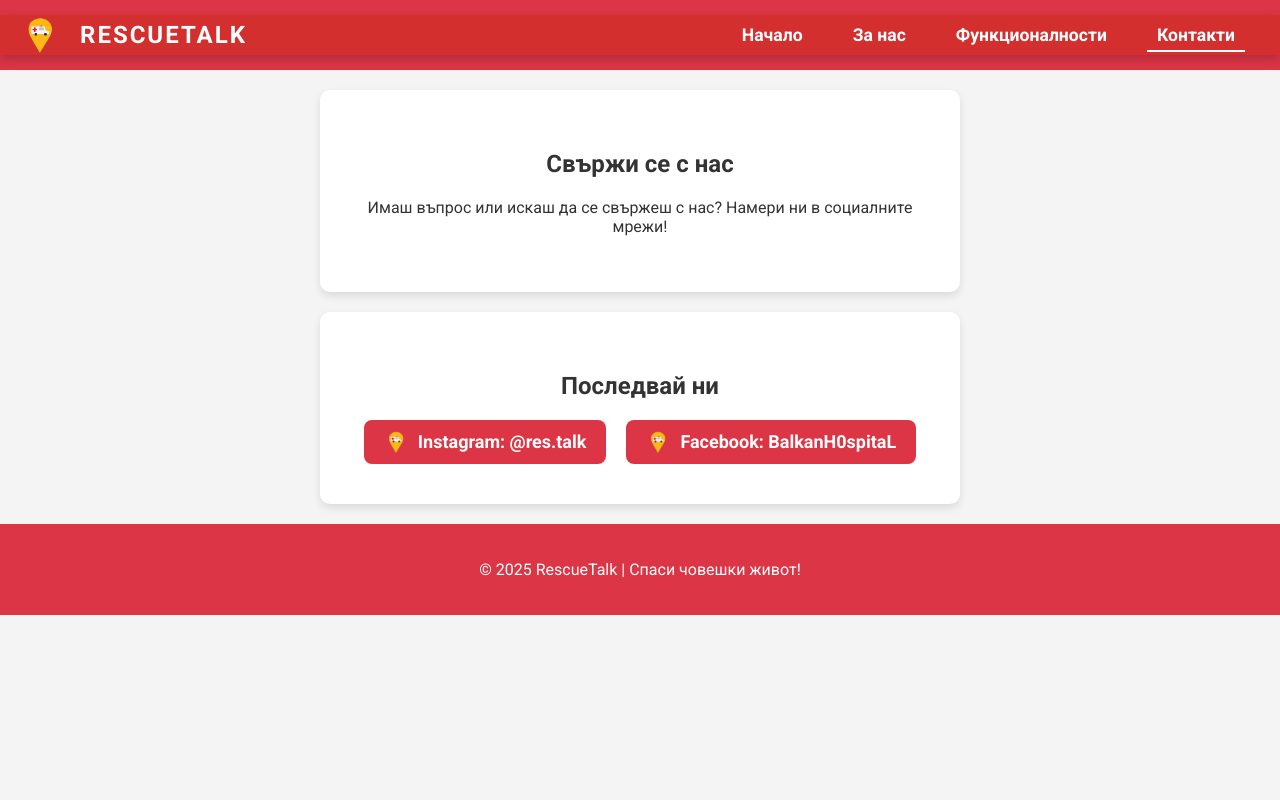
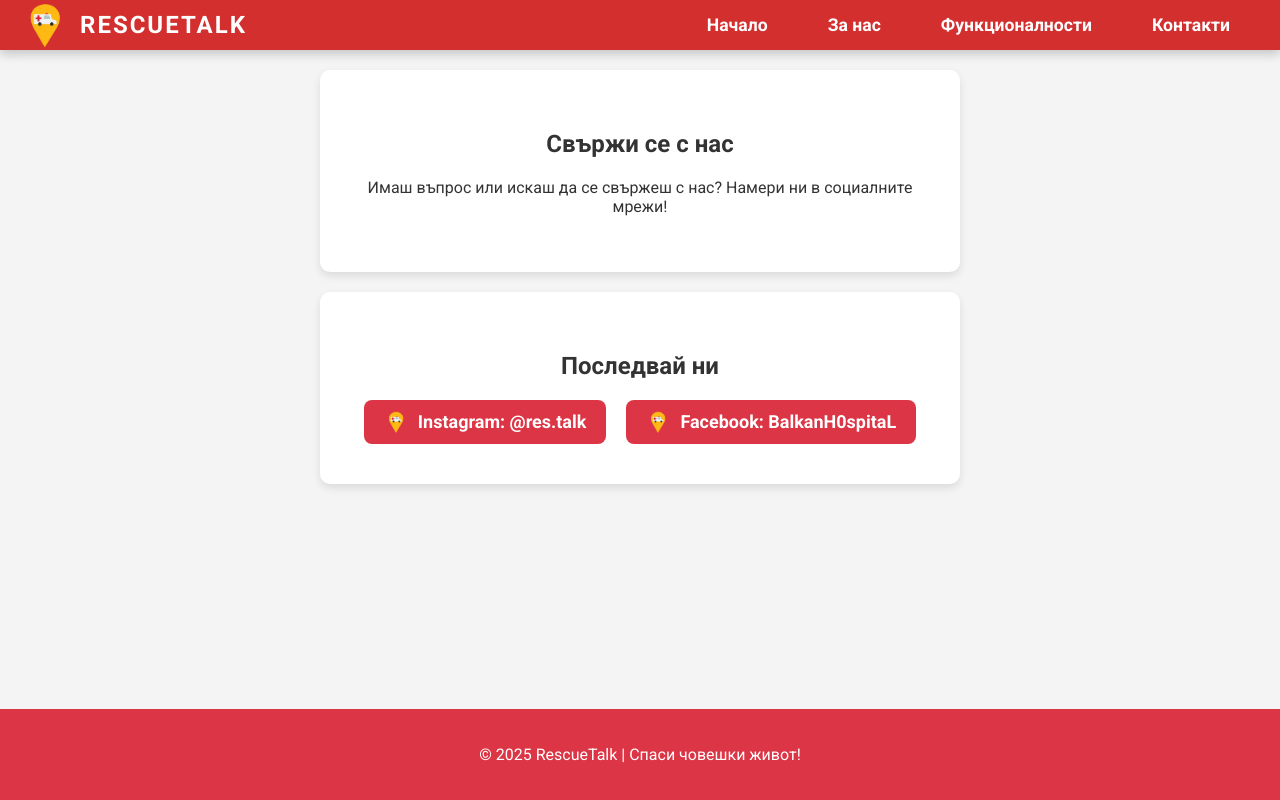
Before and after one commit to nikicha2209/RescueTalk.Website, a plain HTML site: page contact.html in a window 1280 px wide. Drawn offline with Linux system fonts and the light colour scheme.

Commit message:
fixed some errors with contcts

```diff
--- a/contact.html
+++ b/contact.html
@@ -37,7 +37,7 @@
                     <img src="images/logo.png" alt="Instagram">Instagram: @res.talk
                 </a>
 
-                <a href="https://www.facebook.com/BalkanH0spitaL" target="_blank">
+                <a href="https://www.facebook.com/profile.php?id=61572405491790" target="_blank">
                     <img src="images/logo.png" alt="Facebook">Facebook: BalkanH0spitaL
                 </a>
             </div>
--- a/styles/contact.css
+++ b/styles/contact.css
@@ -4,39 +4,23 @@ body {
     padding: 0;
     background-color: #f4f4f4;
     color: #333;
-}
-
-header {
-    background-color: #dc3545;
-    padding: 15px 0;
-    text-align: center;
-    color: white;
+    display: flex;
+    flex-direction: column;
+    min-height: 100vh; /* Това ще помогне да се задържи footer-a в долната част */
 }
 
 nav {
     display: flex;
-    justify-content: space-between;
-    align-items: center;
     padding: 0 20px;
-    flex-wrap: wrap;
-}
-
-.logo {
-    display: flex;
-    align-items: center;
-}
-
-.logo img {
-    height: 40px;
-    margin-right: 10px;
+    background-color: #d32f2f; /* Чисто червен фон */
 }
 
 nav ul {
     list-style: none;
     padding: 0;
     display: flex;
+    margin: 0;
     flex-wrap: wrap;
-    justify-content: flex-end;
 }
 
 nav ul li {
@@ -45,13 +29,21 @@ nav ul li {
 
 nav ul li a {
     text-decoration: none;
-    color: white;
+    color: white; /* Текста да е бял */
     font-weight: bold;
+    padding: 10px 15px;
+    background-color: #d32f2f; /* Чисто червено за линковете */
 }
 
 nav ul li.active a {
-    border-bottom: 2px solid white;
+    border-bottom: none; /* Премахване на подчертаване */
 }
+
+nav ul li a:hover {
+    background-color: #d32f2f; /* Чисто червено и при hover */
+    transform: none; /* Без ефект на трансформация */
+}
+
 
 .contact, .social-media {
     text-align: center;
@@ -106,7 +98,7 @@ footer {
     padding: 20px;
     background-color: #dc3545;
     color: white;
-    margin-top: 20px;
+    margin-top: auto; /* Това гарантира, че footer-а ще е най-долу */
 }
 
 /* RESPONSIVE DESIGN */
@@ -131,4 +123,14 @@ footer {
         font-size: 1.2em;
         padding: 12px 20px;
     }
+
+    .social-links {
+        flex-direction: column;
+        align-items: center;
+    }
+
+    .social-links a {
+        width: 80%;
+        justify-content: center;
+    }
 }
```
